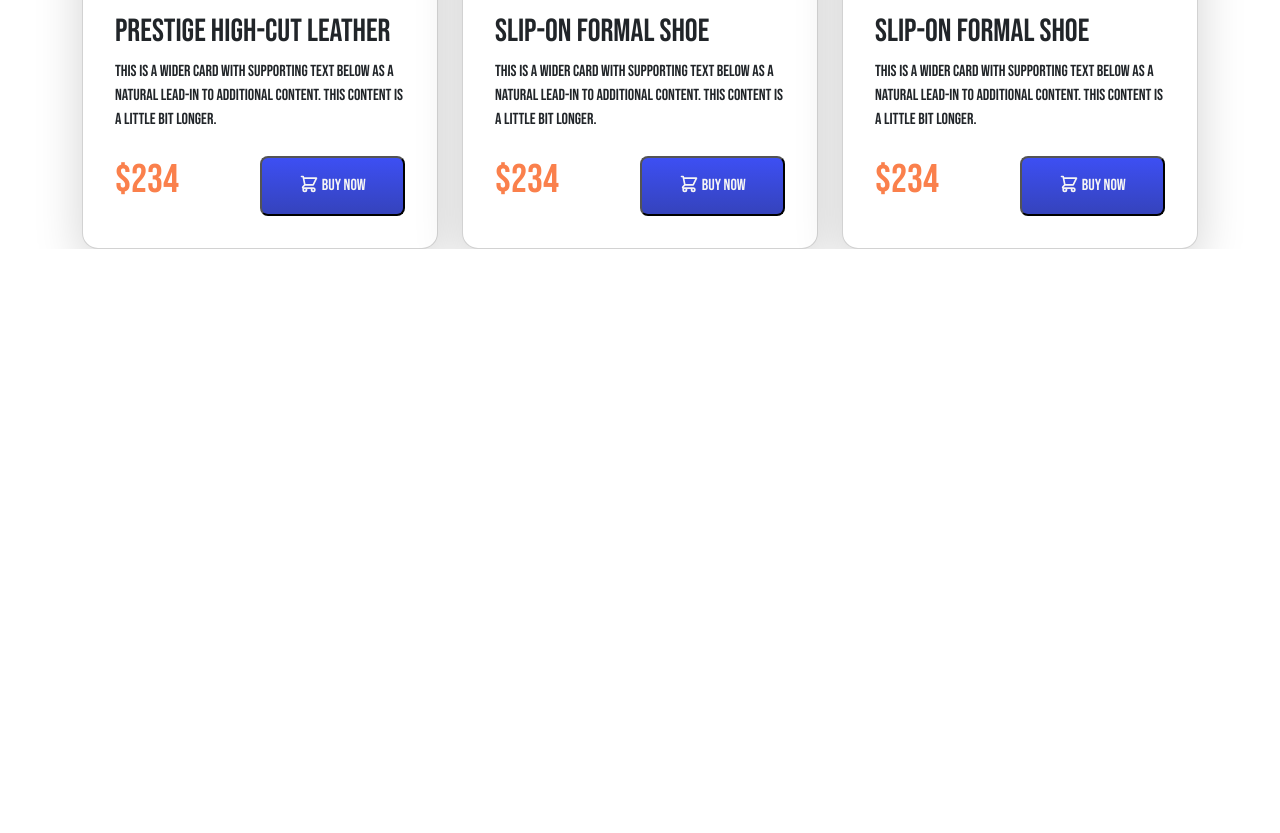
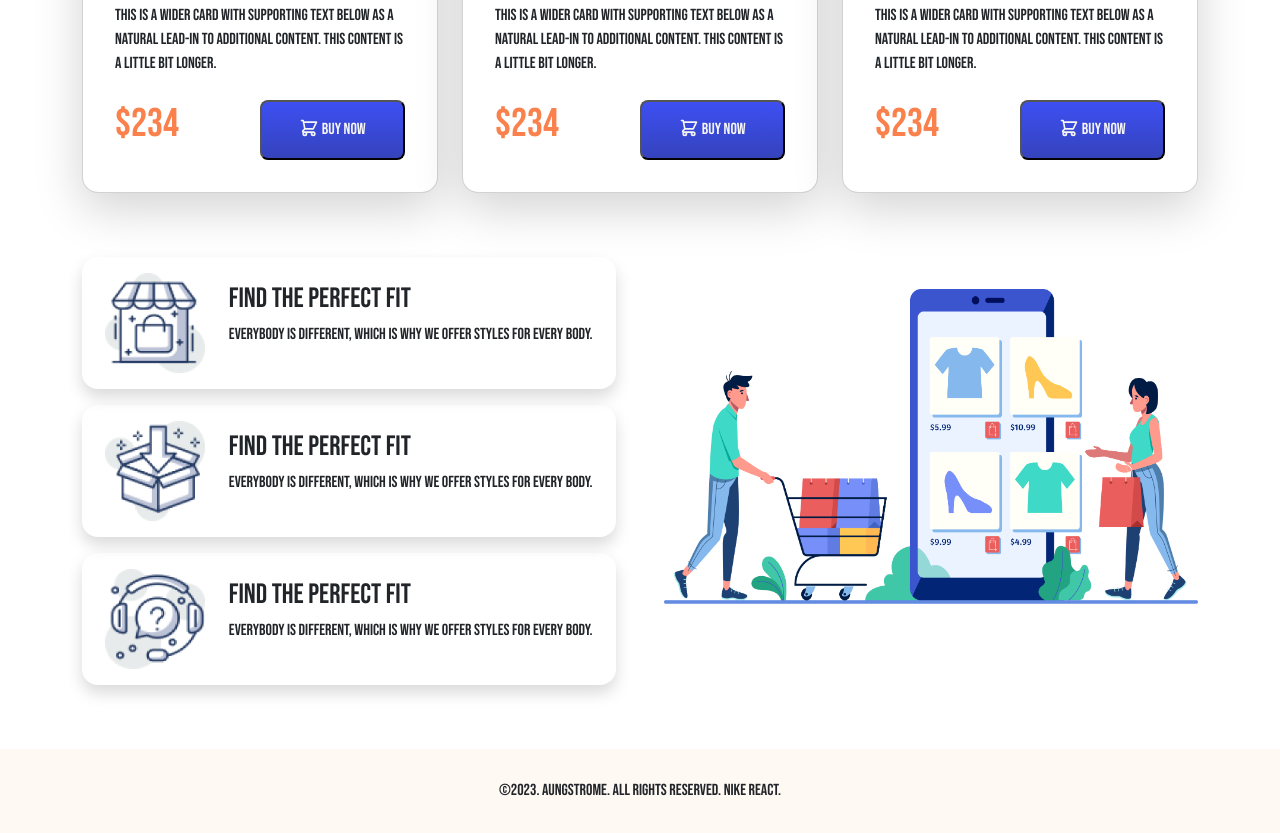
Before and after one commit to hbkabir004/Nike-Bootstrap, a plain HTML site: page index.html in a window 1280 px wide. Shown: the part 1885-2718 px from the top of the page. Before the commit the page ends 2134 px from the top, so only its background shows below. Drawn offline with Linux system fonts and the light colour scheme.

Commit message:
about and footer added

```diff
--- a/css/style.css
+++ b/css/style.css
@@ -1,7 +1,9 @@
 body {
   font-family: "Bebas Neue", cursive;
 }
-header {
+header,
+nav,
+footer {
   background-color: #fff9f4;
 }
 .buy-btn {
@@ -22,3 +24,7 @@ header {
   font-size: 50px;
   margin: 100px 0 30px 0;
 }
+.img {
+  width: 100px;
+  height: 100px;
+}
--- a/index.html
+++ b/index.html
@@ -20,7 +20,7 @@
   <body>
     <header>
       <!-- navbar Start -->
-      <nav class="navbar navbar-expand-lg">
+      <nav class="navbar navbar-expand-lg fixed-top">
         <div class="container">
           <div>
             <img class="w-25" src="./icons/Logo.png" alt="" srcset="" />
@@ -42,13 +42,13 @@
                 <a class="nav-link active" aria-current="page" href="#">Home</a>
               </li>
               <li class="nav-item">
-                <a class="nav-link" href="#">Product</a>
+                <a class="nav-link" href="#casual">Casual</a>
               </li>
               <li class="nav-item">
-                <a class="nav-link" href="#">About US</a>
+                <a class="nav-link" href="#formal">Formal</a>
               </li>
               <li class="nav-item">
-                <a class="nav-link" href="#">Contact Us</a>
+                <a class="nav-link" href="#about">About Us</a>
               </li>
             </ul>
           </div>
@@ -91,7 +91,7 @@
     </header>
     <main>
       <!-- Casual Shoe Section Start -->
-      <section class="container mt-5">
+      <section id="casual" class="container mt-5">
         <h1 class="shoe-header">CASUAL SHOES</h1>
         <div class="row row-cols-1 row-cols-md-3 g-4">
           <div class="col">
@@ -224,7 +224,7 @@
       </section>
       <!-- Casual Shoe Section End -->
       <!-- Formal Shoe Section Start -->
-      <section class="container mt-5">
+      <section id="formal" class="container mt-5">
         <h1 class="shoe-header">FORMAL SHOES</h1>
         <div class="row row-cols-1 row-cols-md-3 g-4">
           <div class="col">
@@ -335,7 +335,67 @@
         </div>
       </section>
       <!-- Formal Shoe Section End -->
+
+      <!-- Contact Section Start -->
+      <section class="container my-5">
+        <div class="row row-cols-2 g-5">
+          <div class="col">
+            <div
+              class="d-flex justify-content-evenly align-items-center shadow rounded-4 my-3 py-3"
+            >
+              <img class="img" src="./icons/image 12.png" alt="" srcset="" />
+              <div>
+                <h3>Find the Perfect Fit</h3>
+                <p>
+                  Everybody is different, which is why we offer styles for every
+                  body.
+                </p>
+              </div>
+            </div>
+            <div
+              class="d-flex justify-content-evenly align-items-center shadow rounded-4 my-3 py-3"
+            >
+              <img class="img" src="./icons/image 13.png" alt="" srcset="" />
+              <div>
+                <h3>Find the Perfect Fit</h3>
+                <p>
+                  Everybody is different, which is why we offer styles for every
+                  body.
+                </p>
+              </div>
+            </div>
+            <div
+              class="d-flex justify-content-evenly align-items-center shadow rounded-4 my-3 py-3"
+            >
+              <img class="img" src="./icons/image 14.png" alt="" srcset="" />
+              <div>
+                <h3>Find the Perfect Fit</h3>
+                <p>
+                  Everybody is different, which is why we offer styles for every
+                  body.
+                </p>
+              </div>
+            </div>
+          </div>
+          <div class="col">
+            <img
+              class="img-fluid my-5"
+              src="./icons/XMLID 1.png"
+              alt=""
+              srcset=""
+            />
+          </div>
+        </div>
+      </section>
+      <!-- Contact Section End -->
     </main>
+
+    <!-- Footer -->
+    <footer class="text-center">
+      <p style="margin: 0; padding: 30px">
+        ©2023. AUNGSTROME. All rights reserved. NIKE REACT.
+      </p>
+    </footer>
     <!-- Bootstrap Script -->
     <script src="./js/bootstrap.min.js"></script>
   </body>
```
